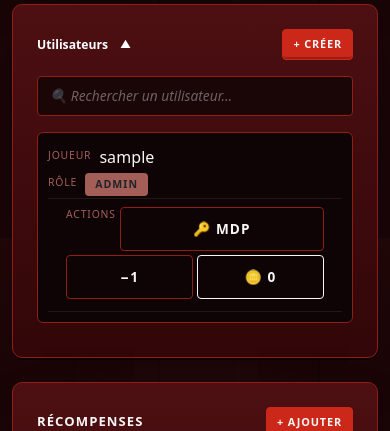
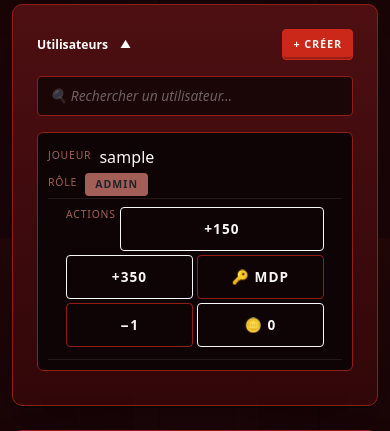
Before and after one commit to BigFoot3/casino-app, a Flask app: page /admin in a window 390 px wide. Shown: the part 606-1037 px from the top of the page. Run offline with Flask 3, Linux system fonts and the light colour scheme; the visitor is signed in with stand-in values (Sample User, id 1); data comes from the database, SQL or seed files in the repository; data that the repository does not hold is empty; parts of the project's set-up code (start-up, migrations or seed data) failed here and were passed over; some web fonts are replaced.

Commit message:
fix: boutons +150/+350 déplacés en colonne Actions — visibles sur mobile
Colonne 4 (cachée via nth-child(4) sur mobile) ne contenait plus que
l'input-group libre. Les boutons +150/+350 sont maintenant en premier
dans la colonne 5 (Actions) — héritent de min-height:44px via la règle
existante. Règle .add-tokens-quick-btn standalone supprimée (doublon).

Co-Authored-By: Claude Sonnet 4.6 <noreply@anthropic.com>

```diff
--- a/static/css/midnight-gala.css
+++ b/static/css/midnight-gala.css
@@ -1026,11 +1026,4 @@ a:hover { color: var(--mg-ivory); }
     flex: 1 1 calc(50% - 4px);
   }
 
-  /* Boutons +150 / +350 : toujours visibles, taille tap-friendly */
-  .add-tokens-quick-btn {
-    min-height: 44px;
-    font-size: 0.95rem;
-    font-weight: 800;
-    flex: 1;
-  }
 }
--- a/templates/admin/index.html
+++ b/templates/admin/index.html
@@ -162,12 +162,12 @@
                        data-id="{{ u['id'] }}" placeholder="Montant">
                 <button class="btn btn-success add-tokens-btn" data-id="{{ u['id'] }}">+</button>
               </div>
+            </td>
+            <td data-label="Actions" class="d-flex gap-1 flex-wrap">
               <button class="btn btn-sm btn-outline-secondary add-tokens-quick-btn"
                       data-id="{{ u['id'] }}" data-amount="150">+150</button>
               <button class="btn btn-sm btn-outline-secondary add-tokens-quick-btn"
                       data-id="{{ u['id'] }}" data-amount="350">+350</button>
-            </td>
-            <td data-label="Actions" class="d-flex gap-1 flex-wrap">
               <button class="btn btn-sm btn-secondary reset-pw-btn" data-id="{{ u['id'] }}"
                       data-name="{{ u['username'] }}">
                 🔑 MDP
```
Also changed, not shown: CLAUDE.md (+1 -0 lines).
